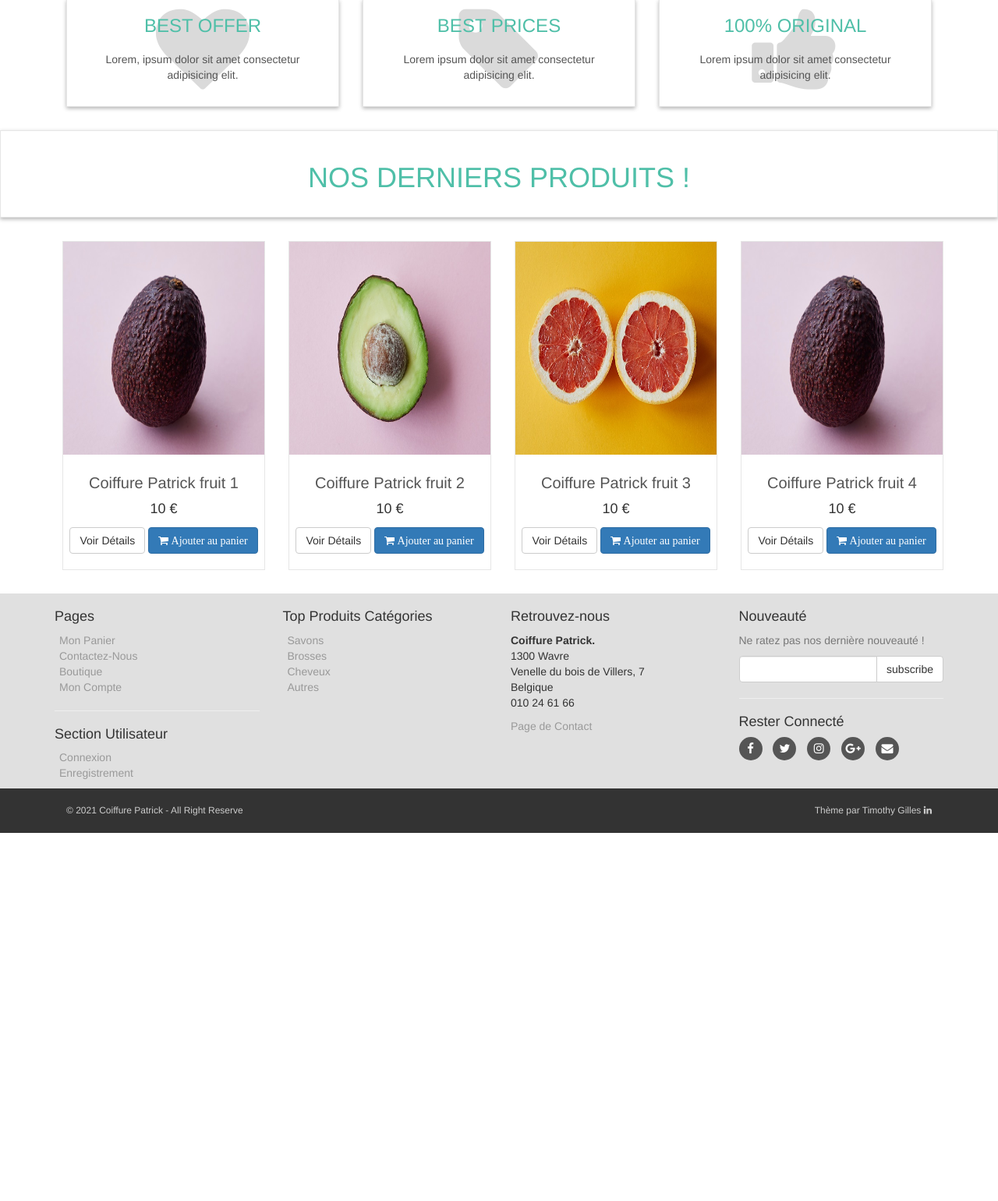
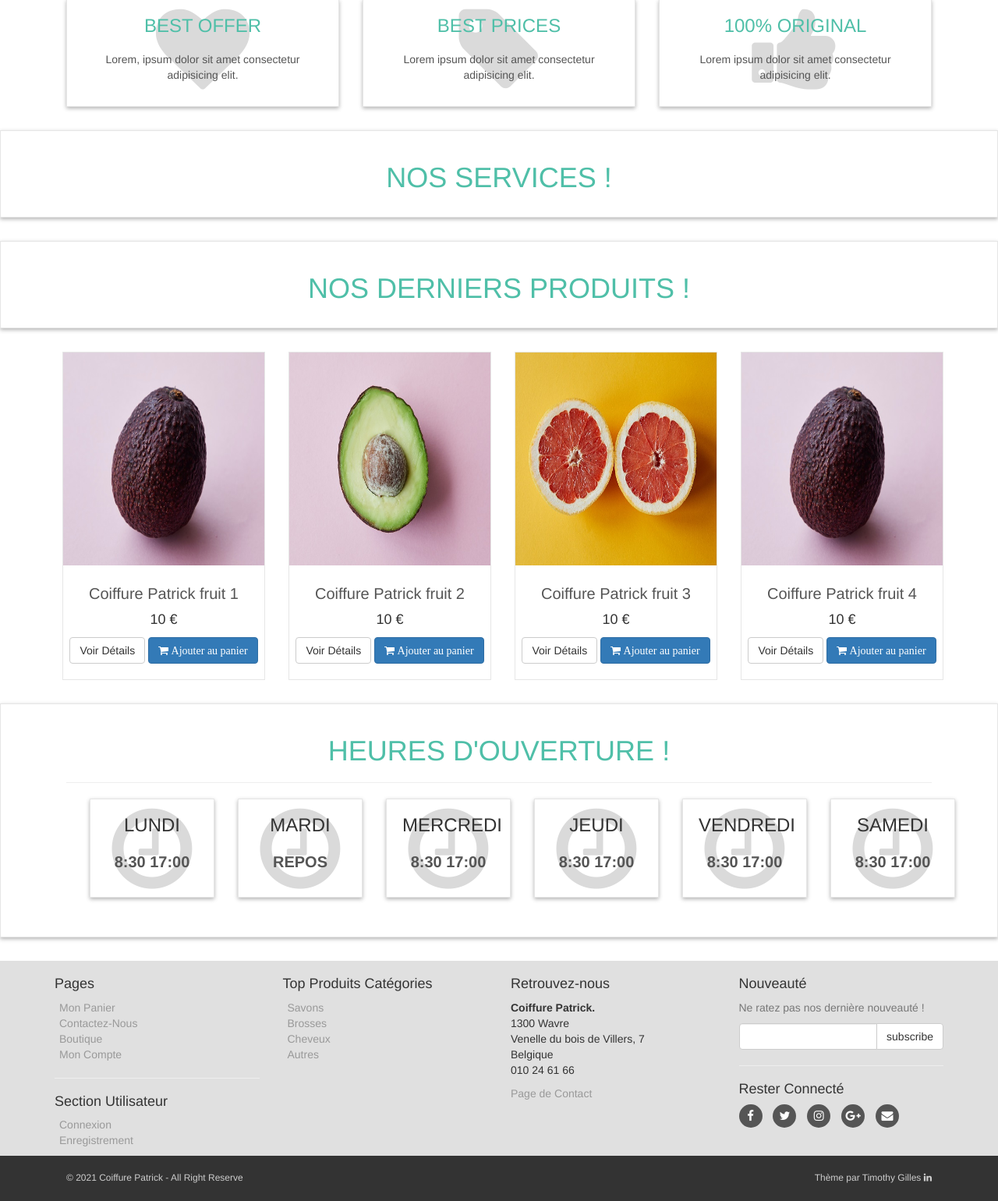
Before and after one commit to GillesTimothy/CoiffurePatrick_v1, a PHP site: page / in a window 1280 px wide. Shown: the part 663-2203 px from the top of the page at 78% size. Before the commit the page ends 1731 px from the top, so only its background shows below. Run offline with PHP 8.4, Linux system fonts and the light colour scheme.

Commit message:
ajout components heure d'ouverture

```diff
--- /dev/null
+++ b/components/open_hour.php
@@ -0,0 +1,72 @@
+<div id="hot">
+        <div class="box">
+            <div class="container">
+                <div class="col-md-12">
+                    <h2>Heures d'Ouverture !</h2>
+                    <hr>
+                    <div id="advantages">
+        <div class="container">
+            <div class="same-height-row">
+                <div class="col-sm-2">
+                    <div class="box same-height">
+                        <div class="icon">
+                            <i class="fa fa-clock-o"></i>
+                        </div>
+                        <h3>LUNDI</a></h3>
+                        <p class="heures">8:30 17:00</p>
+                    </div>
+                </div>
+                <div class="col-sm-2">
+                    <div class="box same-height">
+                        <div class="icon">
+                            <i class="fa fa-clock-o"></i>
+                        </div>
+                        <h3>MARDI</h3>
+                        <p class="heures">REPOS</p>
+                    </div>
+                </div>
+                <div class="col-sm-2">
+                    <div class="box same-height">
+                        <div class="icon">
+                            <i class="fa fa-clock-o"></i>
+                        </div>
+                        <h3>MERCREDI</h3>
+                        <p class="heures">8:30 17:00</p>
+                    </div>
+                </div>
+                <div class="col-sm-2">
+                    <div class="box same-height">
+                        <div class="icon">
+                            <i class="fa fa-clock-o"></i>
+                        </div>
+                        <h3>JEUDI</h3>
+                        <p class="heures">8:30 17:00</p>
+                    </div>
+                </div>
+                <div class="col-sm-2">
+                    <div class="box same-height">
+                        <div class="icon">
+                            <i class="fa fa-clock-o"></i>
+                        </div>
+                        <h3>VENDREDI</h3>
+                        <p class="heures">8:30 17:00</p>
+                    </div>
+                </div>
+                <div class="col-sm-2">
+                    <div class="box same-height">
+                        <div class="icon">
+                            <i class="fa fa-clock-o"></i>
+                        </div>
+                        <h3>SAMEDI</h3>
+                        <p class="heures">8:30 17:00</p>
+                    </div>
+                </div>
+            </div>
+        </div>
+    </div>
+                </div>
+            </div>
+        </div>
+
+
+</div>
--- /dev/null
+++ b/components/service_storefront.php
@@ -0,0 +1,9 @@
+<div id="hot">
+        <div class="box">
+            <div class="container">
+                <div class="col-md-12">
+                    <h2>Nos Services !</h2>
+                </div>
+            </div>
+        </div>
+</div>
--- a/index.php
+++ b/index.php
@@ -30,7 +30,11 @@
 
     <?php include 'components/introducing_box.php'; ?>
 
+    <?php include 'components/service_storefront.php'; ?>
+
     <?php include 'components/product_storefront.php'; ?>
+
+    <?php include 'components/open_hour.php'; ?>
 
     <?php include 'components/footer.php'; ?>
 
--- a/styles/style.css
+++ b/styles/style.css
@@ -156,6 +156,13 @@ body {
     z-index: 2;
     color: #555555;
 }
+#advantages .box .heures {
+    position: relative;
+    z-index: 2;
+    color: #555555;
+    font-size: 20px;
+    font-weight: bold;
+}
 
 /* LATEST PRODUCT */
 
```
